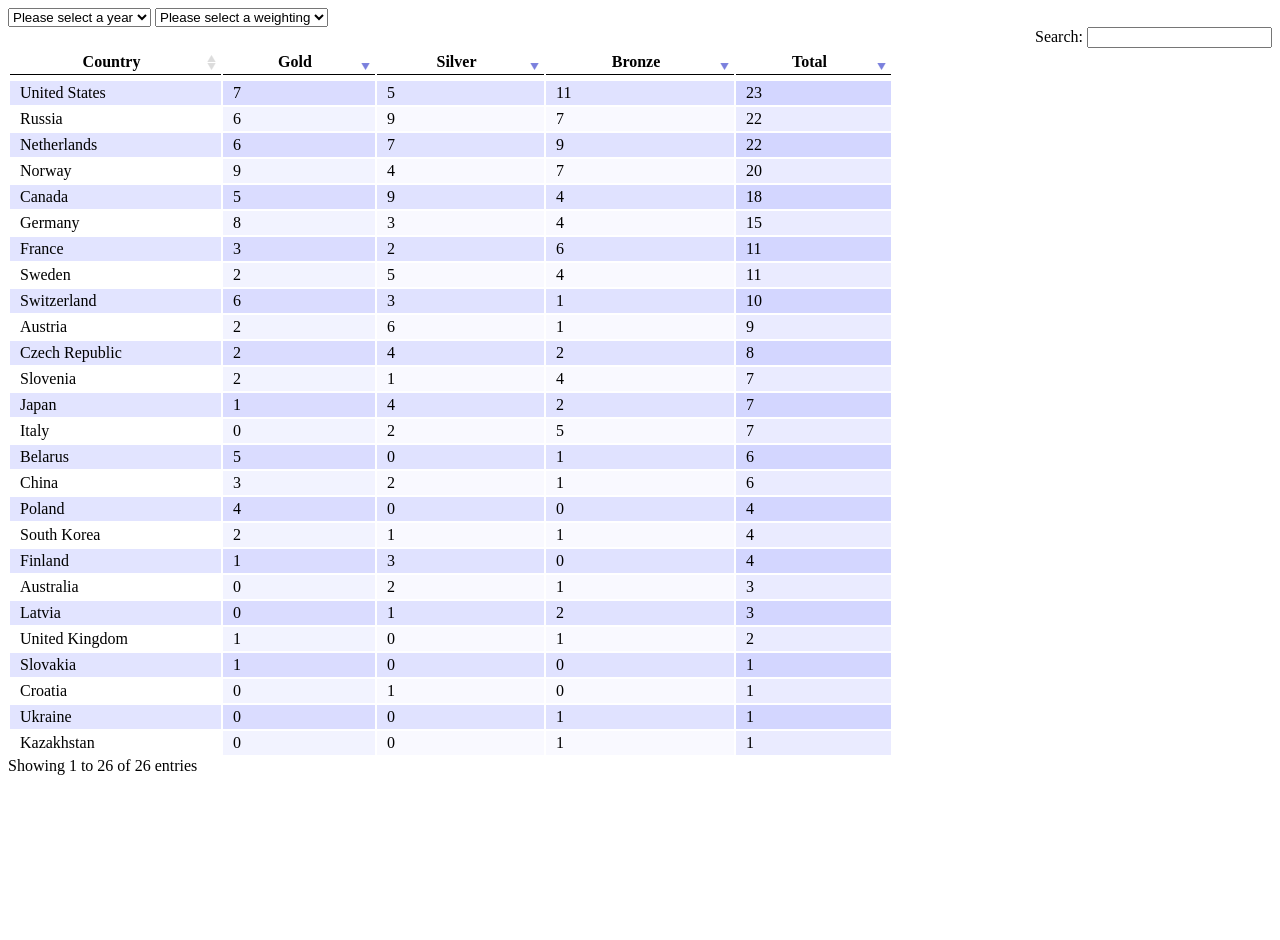
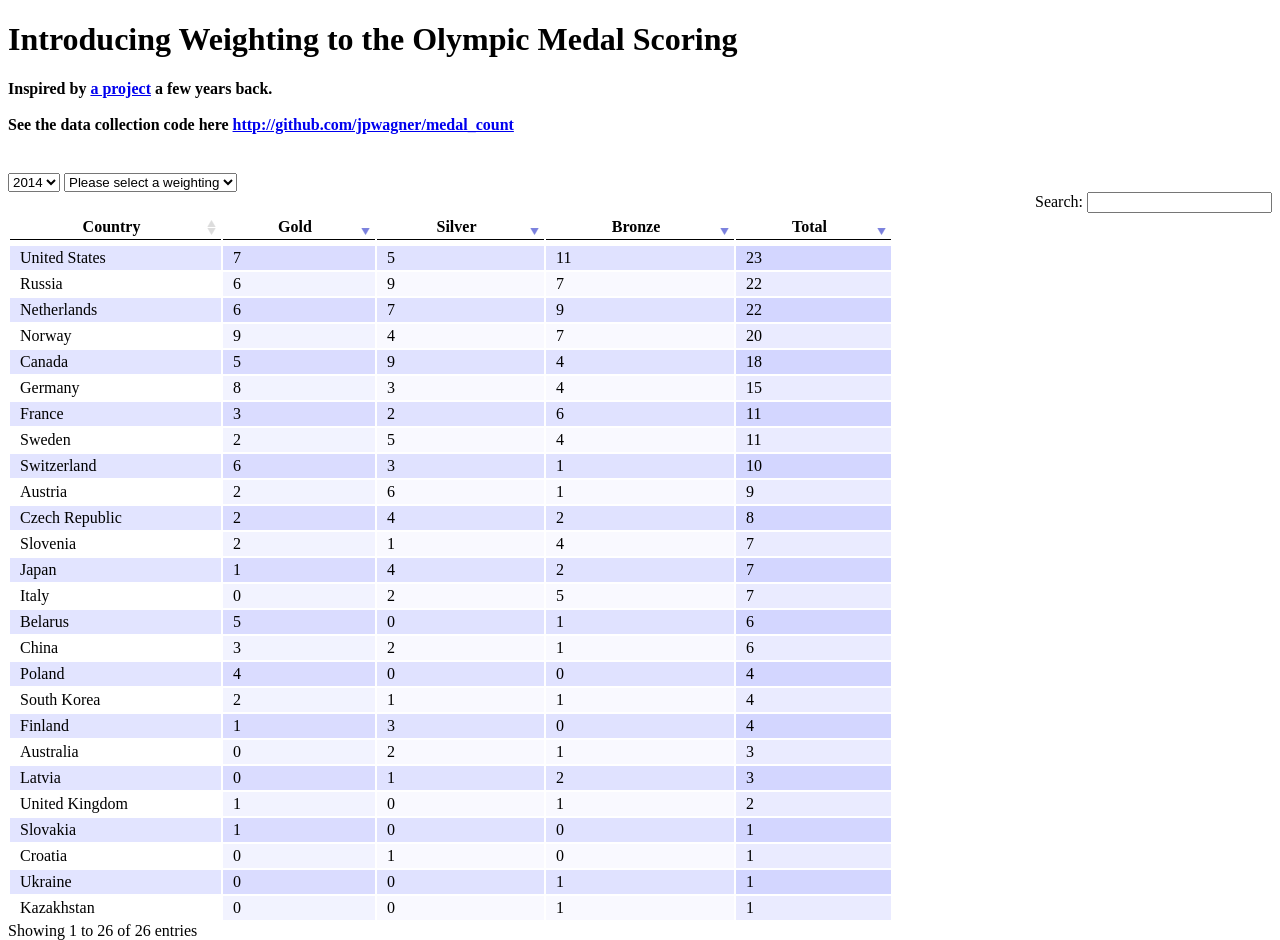
Before and after one commit to jpwagner/medal_count, a plain HTML site: page index.html in a window 1280 px wide. Before the commit the page ends 800 px from the top, so only its background shows below. Drawn offline with Linux system fonts and the light colour scheme.

Commit message:
add some description

```diff
--- a/index.html
+++ b/index.html
@@ -18,11 +18,18 @@
     <script type="text/javascript" src="js/jquery.datatables.min.js"></script>
 
 </head>
+<body>
+    <h1>Introducing Weighting to the Olympic Medal Scoring</h1>
+
+    <h4>Inspired by <a href='http://moshayedi.net/london2012/'>a project</a> a few years back.
+    <br><br>
+    See the data collection code here <a href='http://github.com/jpwagner/medal_count'>http://github.com/jpwagner/medal_count</a>
+    <br><br>
+    </h4>
 
 <div>
     <select id="year">
-        <option value="" disabled="disabled" selected="selected">Please select a year</option>
-        <option value="2014">2014</option>
+        <option value="2014" selected="selected">2014</option>
         <option value="2012">2012</option>
         <option value="2010">2010</option>
         <option value="2008">2008</option>
@@ -56,7 +63,7 @@
         <tbody></tbody>
     </table>
 </div>
-
+</body>
 <script language="javascript">
 function reload_table_data(table, year, multi){
     table.fnClearTable();
```
